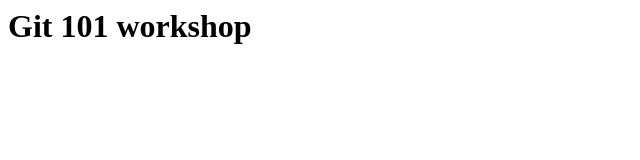
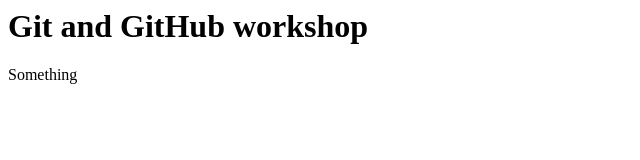
Before and after one commit to hidehiro98/git-101, a plain HTML site: page index.html in a window 1280 px wide. Shown: the whole page, without its empty margins (0-640 px from the left). Drawn offline with Linux system fonts and the light colour scheme.

Commit message:
Edited index.html

```diff
--- a/index.html
+++ b/index.html
@@ -3,6 +3,7 @@
 
   </head>
   <body>
-    <h1>Git 101 workshop</h1>
+    <h1>Git and GitHub workshop</h1>
+    <p>Something</p>
   </body>
 </html>
```
